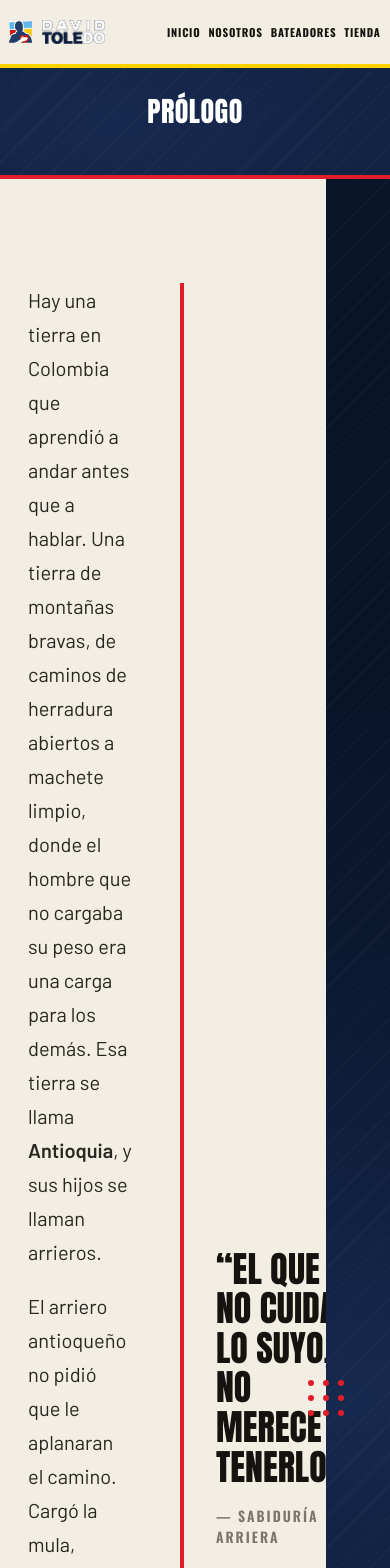
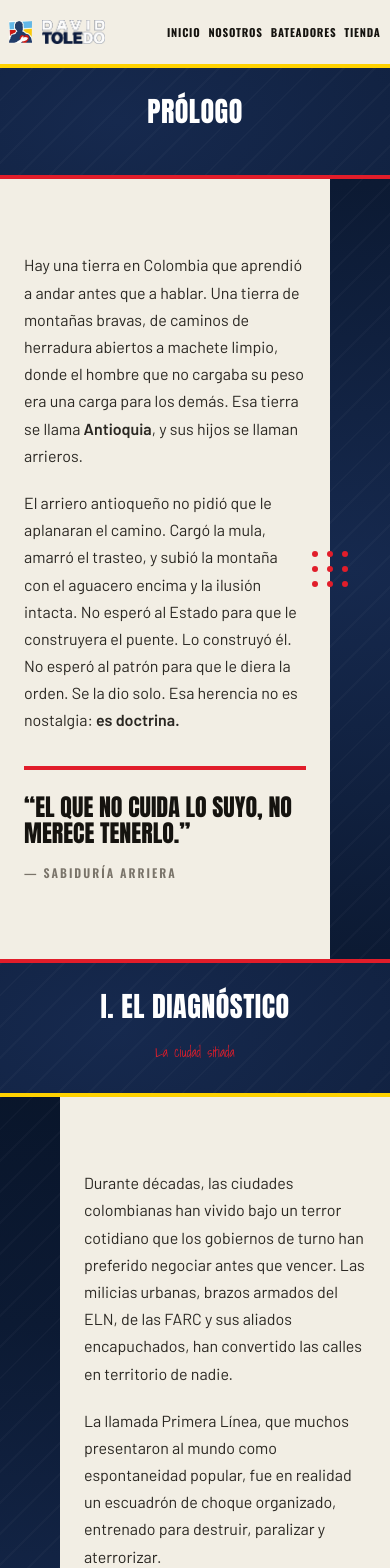
Before and after one commit to EsneiderCdD/movimiento-bate, a Next.js app: page /nosotros in a window 390 px wide. Shown: the top 1568 px of the page. Built offline with nearby package versions, Linux system fonts and the light colour scheme.

Commit message:
feat(/about): desing:

```diff
--- a/src/components/specific/nosotros/NosotrosPageContent.module.css
+++ b/src/components/specific/nosotros/NosotrosPageContent.module.css
@@ -166,16 +166,144 @@
   margin: 24px 0;
 }
 
-@media (max-width: 768px) {
+@media (max-width: 1000px) {
+  .franja {
+    width: 140px;
+  }
+
   .onRight {
-    padding-right: 64px;
+    padding-right: 140px;
   }
 
   .onLeft {
-    padding-left: 64px;
+    padding-left: 140px;
   }
 
-  .franja {
-    width: 64px;
+  .text {
+    font-size: 19px;
+  }
+
+  .accentQuote {
+    font-size: 32px;
   }
 }
+
+@media (max-width: 750px) {
+  .franja {
+    width: 120px;
+  }
+
+  .onRight {
+    padding-right: 120px;
+  }
+
+  .onLeft {
+    padding-left: 120px;
+  }
+
+  .text {
+    font-size: 18px;
+  }
+
+  .accentQuote {
+    font-size: 30px;
+  }
+
+  .accentAuthor {
+    font-size: 13px;
+  }
+}
+
+@media (max-width: 600px) {
+  .franja {
+    width: 100px;
+  }
+
+  .onRight {
+    padding-right: 100px;
+  }
+
+  .onLeft {
+    padding-left: 100px;
+  }
+
+  .text {
+    font-size: 18px;
+  }
+
+  .accentQuote {
+    font-size: 28px;
+  }
+
+  .accentAuthor {
+    font-size: 13px;
+  }
+
+  .section {
+    padding: 72px 24px;
+  }
+
+  .grid {
+    grid-template-columns: minmax(0, 1fr);
+    gap: 32px;
+  }
+
+  .accentBlock {
+    border-left: none;
+    border-top: 4px solid var(--rojo);
+    padding: 24px 0 6px 0;
+  }
+
+  @media (max-width: 500px) {
+    .franja {
+      width: 80px;
+    }
+
+    .onRight {
+      padding-right: 80px;
+    }
+
+    .onLeft {
+      padding-left: 80px;
+    }
+
+    .text {
+      font-size: 17px;
+    }
+
+    .accentQuote {
+      font-size: 26px;
+    }
+
+    .accentAuthor {
+      font-size: 12px;
+    }
+  }
+
+}
+
+@media (max-width: 400px) {
+  .franja {
+    width: 60px;
+  }
+
+  .onRight {
+    padding-right: 60px;
+  }
+
+  .onLeft {
+    padding-left: 60px;
+  }
+
+  .text {
+    font-size: 16px;
+  }
+
+  .accentQuote {
+    font-size: 24px;
+  }
+
+  .accentAuthor {
+    font-size: 12px;
+  }
+}
```
